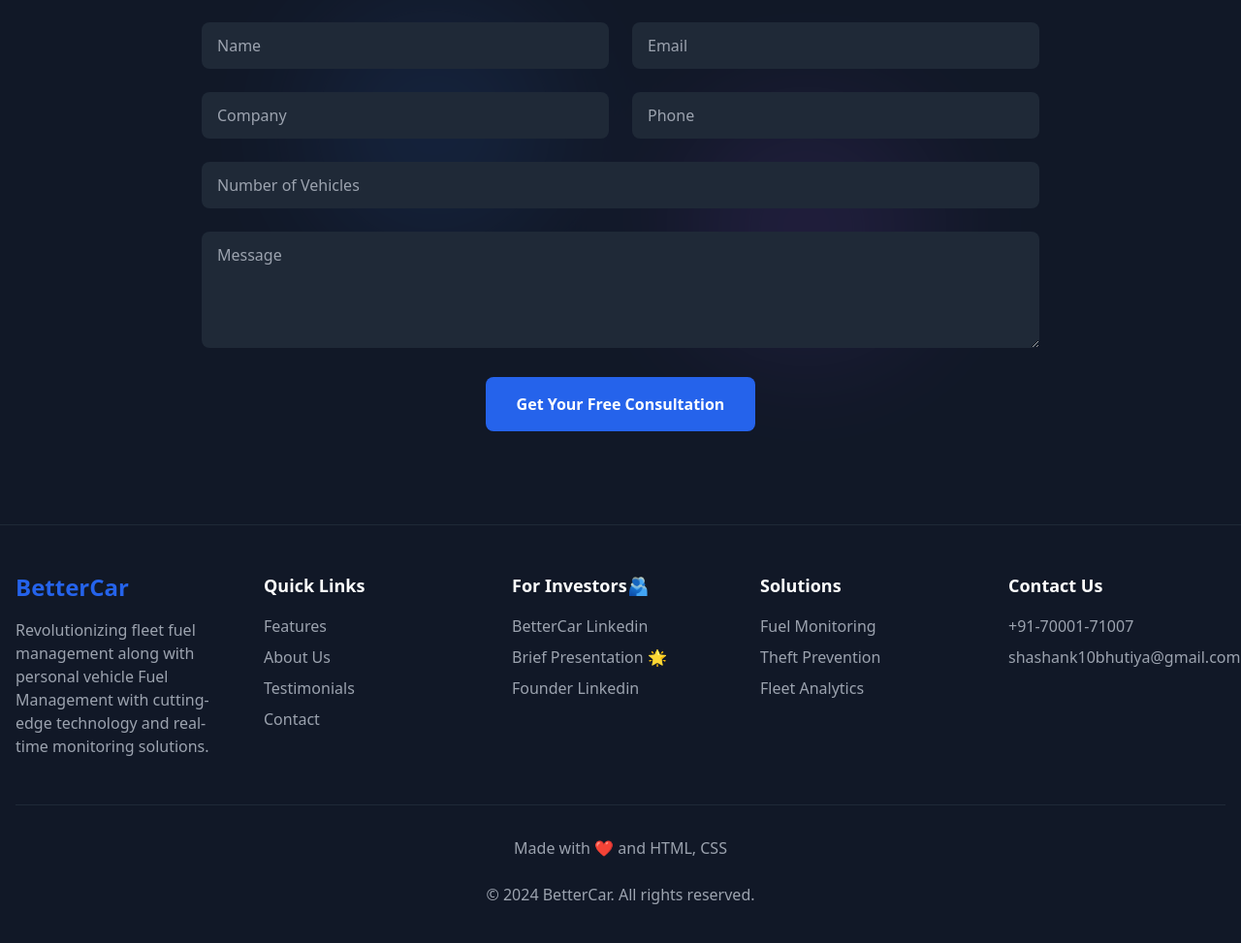
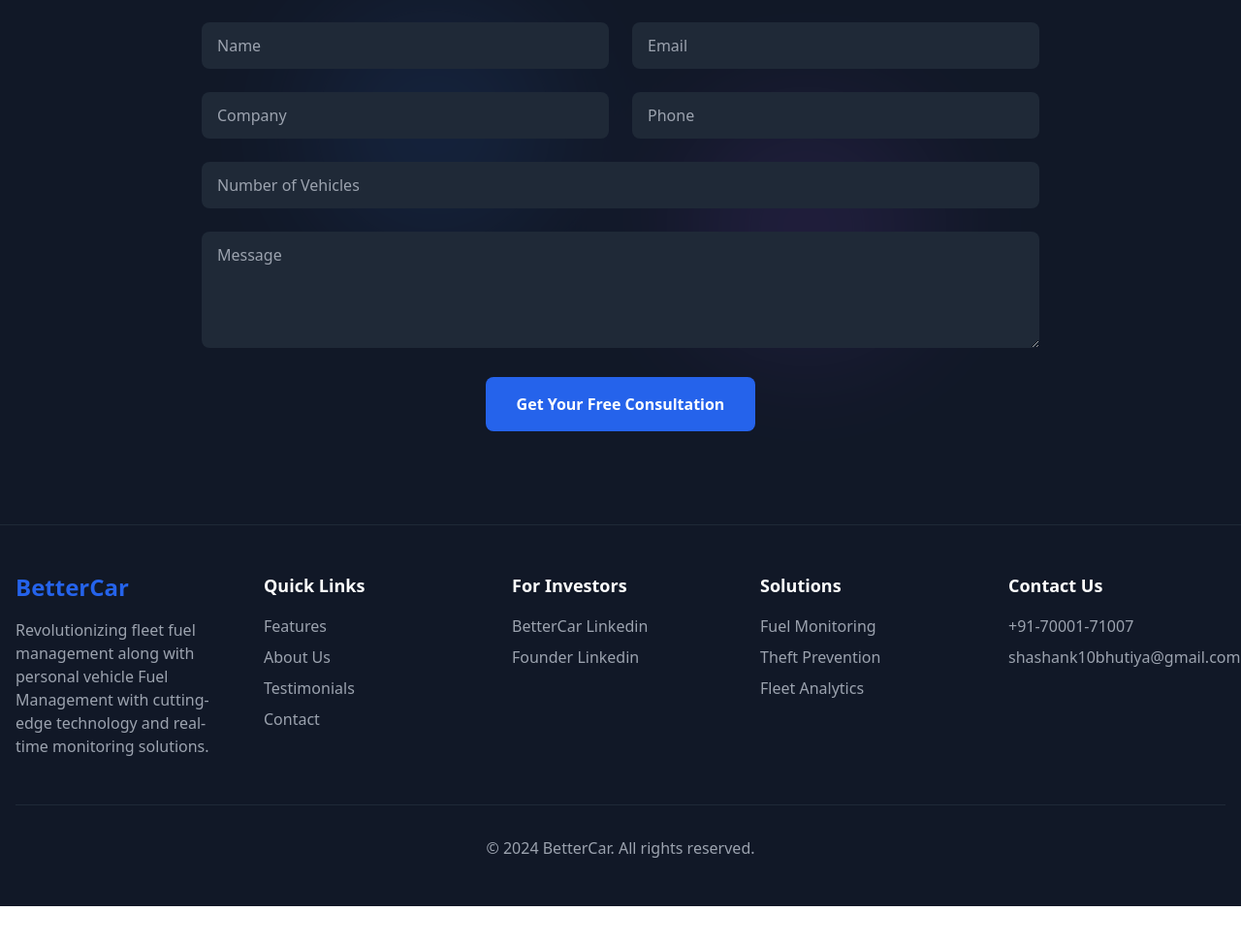
Before and after one commit to ShashankBhutiya/Shashank2, a website: page index.html in a window 1280 px wide. Shown: the part 2718-3691 px from the top of the page at 97% size. After the commit the page ends 3653 px from the top, so only its background shows below. Drawn offline with nearby package versions, Linux system fonts and the light colour scheme.

Commit message:
Update index.html

```diff
--- a/index.html
+++ b/index.html
@@ -412,10 +412,9 @@
                     </ul>
                 </div>
                 <div>
-                    <h4 class="text-lg font-semibold mb-4">For Investors🫂</h4>
+                    <h4 class="text-lg font-semibold mb-4">For Investors</h4>
                     <ul class="space-y-2 text-gray-400">
                         <li><a href="https://www.linkedin.com/company/bettercar/?viewAsMember=true" class="hover:text-blue-500">BetterCar Linkedin</a></li>
-                        <li><a href="https://docs.google.com/presentation/d/187-0bnAdVhyrnDOapE1V-KuE8PWBIHXMa1lYI7vJC38/edit?usp=sharing" class="hover:text-blue-500">Brief Presentation 🌟</a></li>
                         <li><a href="https://www.linkedin.com/in/shashank-bhutiya/" class="hover:text-blue-500">Founder Linkedin</a></li>
                         <!-- <li><a href="#" class="hover:text-blue-500">Mobile App</a></li> -->
                     </ul>
@@ -443,7 +442,7 @@
                 </div>
             </div>
             <div class="mt-12 pt-8 border-t border-gray-800 text-center text-gray-400">
-                <p>Made with ❤️ and HTML, CSS</p><br><p>&copy; 2024 BetterCar. All rights reserved.</p>
+                <p>&copy; 2024 BetterCar. All rights reserved.</p>
             </div>
         </div>
     </footer>
```
